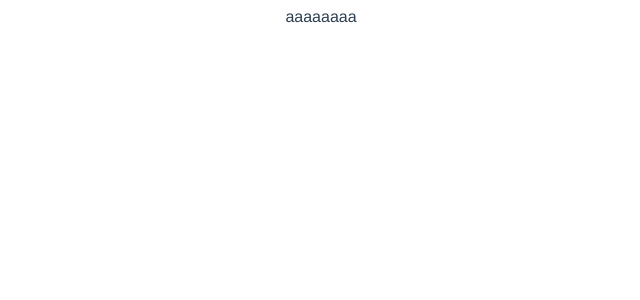
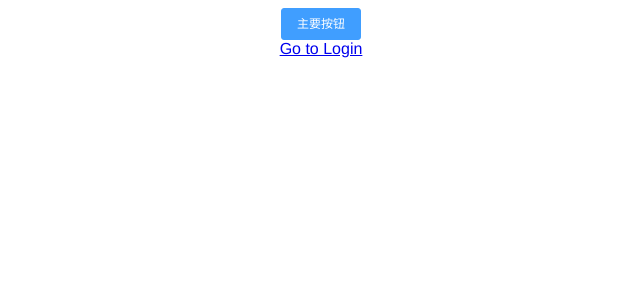
Before and after one commit to Amos-zH/Manage-demo-vue, a Vue app: page /welcome in a window 1280 px wide. Shown: the top 300 px of the page, without its empty margins (319-959 px from the left). Built offline with nearby package versions, Linux system fonts and the light colour scheme.

Commit message:
+ 引入element-ui

```diff
--- a/package.json
+++ b/package.json
@@ -9,6 +9,7 @@
   },
   "dependencies": {
     "core-js": "^2.6.5",
+    "element-ui": "^2.12.0",
     "vue": "^2.6.10",
     "vue-router": "^3.0.3",
     "vuex": "^3.0.1"
--- a/src/main.js
+++ b/src/main.js
@@ -2,8 +2,13 @@ import Vue from 'vue'
 import App from './App.vue'
 import router from './router'
 import store from './store'
+import ElementUI from 'element-ui'
+import 'element-ui/lib/theme-chalk/index.css'
 
 Vue.config.productionTip = false // 阻止 vue 在启动时生成生产提示
+
+// 引入element-ui，并全局配置
+Vue.use(ElementUI, { size: 'small' })
 
 new Vue({
     router,
--- a/src/views/login/login.vue
+++ b/src/views/login/login.vue
@@ -1,5 +1,4 @@
 <template>
     <div class="login">
-        login
     </div>
 </template>
--- a/src/views/welcome/welcome.vue
+++ b/src/views/welcome/welcome.vue
@@ -1,14 +1,24 @@
 <template>
     <div class="welcome">
-        aaaaaaaa
+        <el-button type="primary" @click.once="enter('hello', $event)">主要按钮</el-button>
+        <div>
+            <router-link to="/login">Go to Login</router-link>
+        </div>
     </div>
 </template>
 
 <script>
 export default {
     name: 'welcome',
-    components: {
-
+    data () {
+        return {
+        }
+    },
+    methods: {
+        enter (msg, event) {
+            console.log('msg: ', msg)
+            console.log('event: ', event)
+        }
     }
 }
 </script>
```
Also changed, not shown: 1 other file (tests, documents, lock files or other folders).
